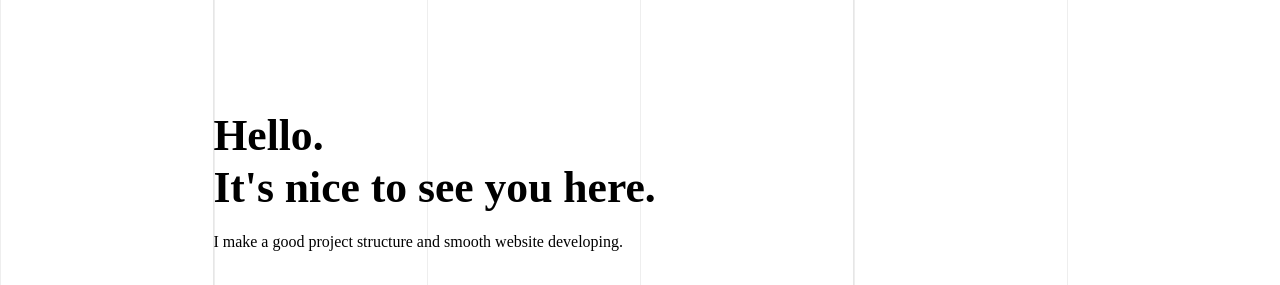
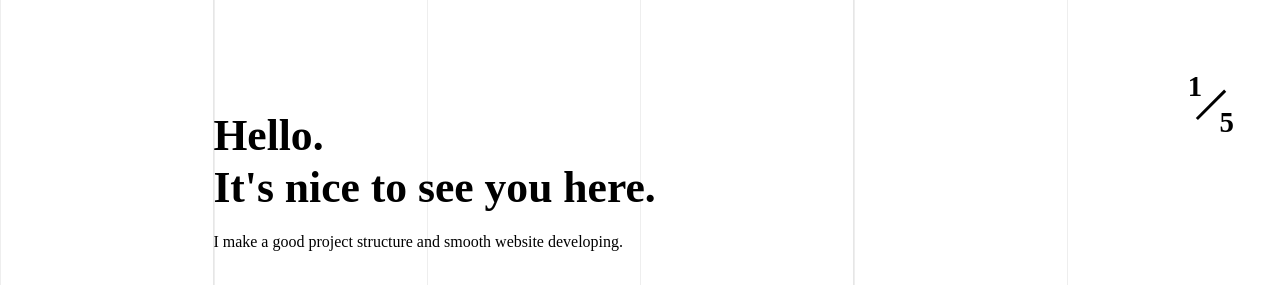
Before and after one commit to jason90929/jason-tseng-website-2019, a React (Create React App) app: page / in a window 1280 px wide. Shown: the part 210-495 px from the top of the page. Built offline with nearby package versions, Linux system fonts and the light colour scheme; a web font is replaced by a local one.

Commit message:
Create portfolio navigator

```diff
--- a/src/container/Header/Header.js
+++ b/src/container/Header/Header.js
@@ -1,12 +1,14 @@
 import React, { Component } from 'react'
+import PortfolioNavigator from '../Portfolio/PortfolioNavigator'
+import Menu from '../Menu/Menu'
 import './header.scss'
-import Menu from '../Menu/Menu'
 
 class Header extends Component {
   render () {
     return (
       <header className="header">
         <Menu />
+        <PortfolioNavigator />
       </header>
     )
   }
--- /dev/null
+++ b/src/container/Portfolio/PortfolioNavigator.js
@@ -0,0 +1,23 @@
+import React, { Component } from 'react'
+import './portfolio-navigator.scss'
+
+class PortfolioNavigator extends Component {
+  render () {
+    return (
+      <div className="portfolio-navigator">
+        <span
+          className="current-count-wrapper">
+          <span className="current-count">1</span>
+          <span className="current-count">2</span>
+          <span className="current-count">3</span>
+          <span className="current-count">4</span>
+          <span className="current-count">5</span>
+        </span>
+        <span className="divider" />
+        <span className="portfolio-count">5</span>
+      </div>
+    )
+  }
+}
+
+export default PortfolioNavigator
--- /dev/null
+++ b/src/container/Portfolio/portfolio-navigator.scss
@@ -0,0 +1,47 @@
+.portfolio-navigator {
+  position: fixed;
+  top: 35%;
+  right: 1.6em;
+  font-size: 1.8em;
+  font-weight: bold;
+  width: 1.6em;
+  height: 2.4em;
+}
+
+$size: 1.4em;
+.current-count-wrapper {
+  position: absolute;
+  top: 0;
+  left: 0;
+  width: $size;
+  height: $size;
+  overflow: hidden;
+  display: flex;
+  flex-direction: column;
+}
+
+.current-count {
+  width: $size;
+  height: $size;
+}
+
+.divider {
+  position: absolute;
+  top: 50%;
+  left: 50%;
+
+  &::before {
+    content: '';
+    position: absolute;
+    width: 0.1125em;
+    height: 1.4em;
+    background-color: #000000;
+    transform: translate(-50%, -50%) rotateZ(45deg);
+  }
+}
+
+.portfolio-count {
+  position: absolute;
+  bottom: 0;
+  right: 0;
+}
```
